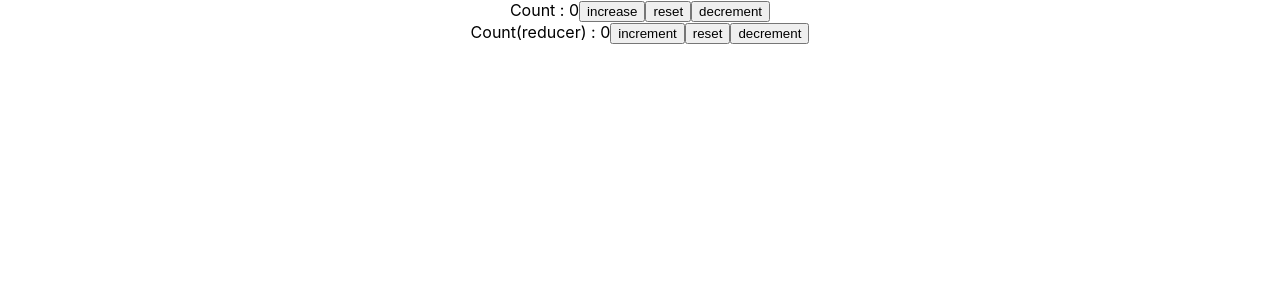
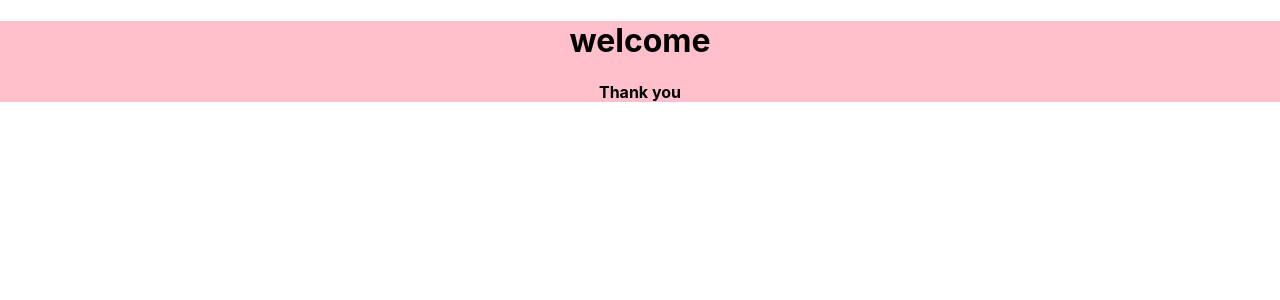
Before and after one commit to minseung-gang/react-basic, a React (Create React App) app: page / in a window 1280 px wide. Shown: the top 300 px of the page. Built offline with nearby package versions, Linux system fonts and the light colour scheme.

Commit message:
컴포지션 관련 개념 공부

```diff
--- a/src/App.js
+++ b/src/App.js
@@ -1,12 +1,10 @@
 import "./App.css";
-import Reducer from "./components/3.3 Hooks/Reducer";
-import State from "./components/3.3 Hooks/State";
+import WelcomeDialog from "./components/3.5 Composition/WelcomeDialog";
 
 function App() {
   return (
     <div className="App">
-      <State />
-      <Reducer />
+      <WelcomeDialog />
     </div>
   );
 }
--- /dev/null
+++ b/src/components/3.5 Composition/CustomDialog.jsx
@@ -0,0 +1,11 @@
+import React from "react";
+import Dialog from "./Dialog";
+
+export default function CustomDialog(props) {
+  return (
+    <Dialog>
+      <h1>{props.title}</h1>
+      <h4>{props.description}</h4>
+    </Dialog>
+  );
+}
--- /dev/null
+++ b/src/components/3.5 Composition/Dialog.jsx
@@ -0,0 +1,5 @@
+import React from "react";
+
+export default function Dialog(props) {
+  return <div style={{ background: "pink" }}>{props.children}</div>;
+}
--- /dev/null
+++ b/src/components/3.5 Composition/WelcomeDialog.jsx
@@ -0,0 +1,13 @@
+import React from "react";
+import CustomDialog from "./CustomDialog";
+import Dialog from "./Dialog";
+
+export default function WelcomeDialog() {
+  /* return (
+    <Dialog>
+      <h1>Welcome!</h1>
+      <h4>Thank you!</h4>
+    </Dialog>
+  ); */
+  return <CustomDialog title={"welcome"} description={"Thank you"} />;
+}
```
